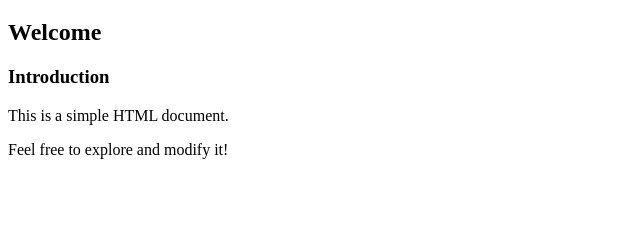
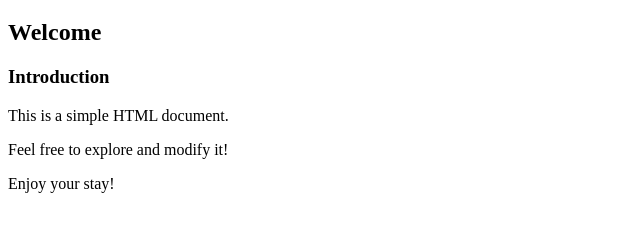
Before and after one commit to Adhiraj-ac/my-repo, a plain HTML site: page x.html in a window 1280 px wide. Shown: the part 61-292 px from the top of the page, without its empty margins (0-640 px from the left). Drawn offline with Linux system fonts and the light colour scheme.

Commit message:
this is the secondary version

```diff
--- a/x.html
+++ b/x.html
@@ -11,5 +11,6 @@
     <h3>Introduction</h3>
     <p>This is a simple HTML document.</p>
     <p>Feel free to explore and modify it!</p>
+    <p>Enjoy your stay!</p>
 </body>
 </html>
```
